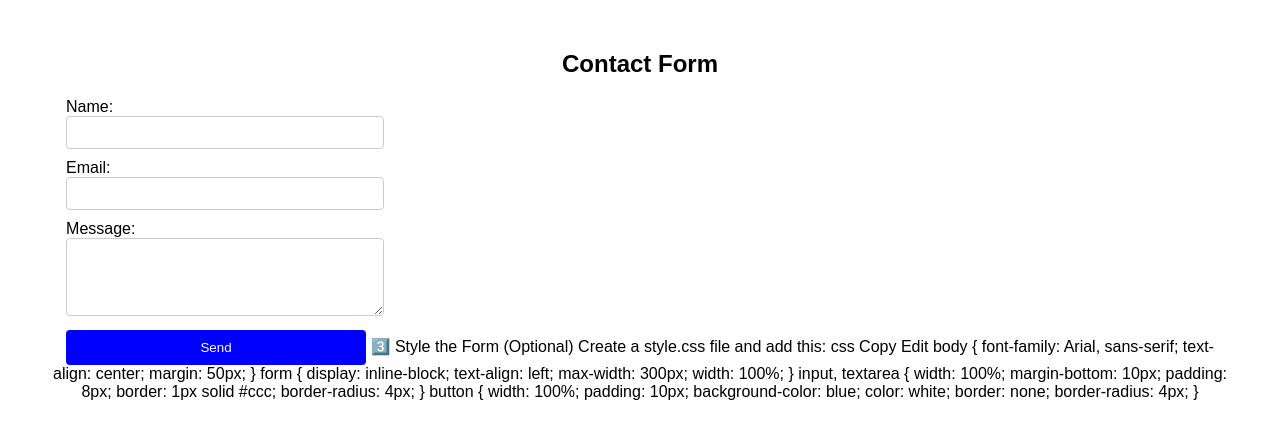
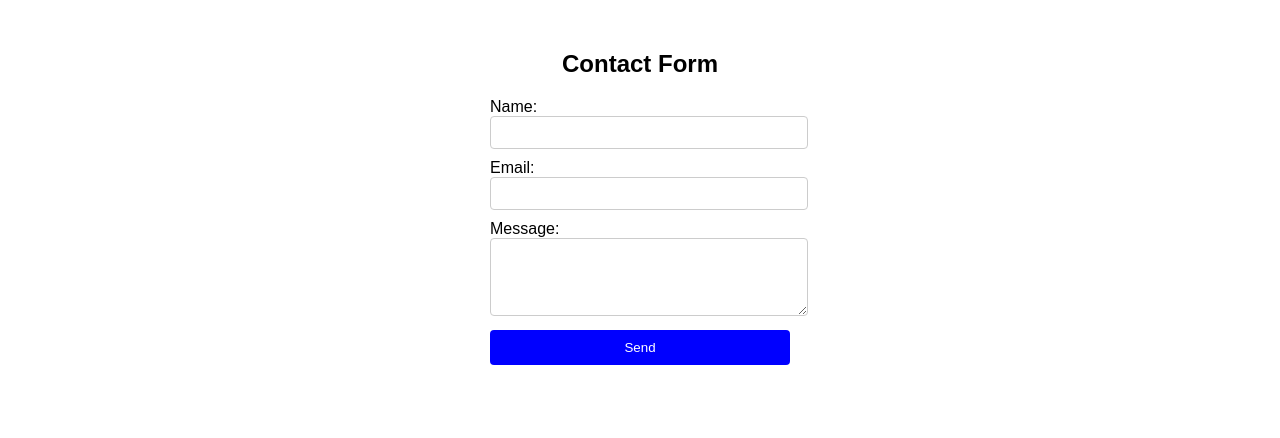
Before and after one commit to VikasGrowth/simpleForm, a plain HTML site: page index.html in a window 1280 px wide. Drawn offline with Linux system fonts and the light colour scheme.

Commit message:
Update index.html

```diff
--- a/index.html
+++ b/index.html
@@ -22,38 +22,3 @@
     </form>
 </body>
 </html>
-3️⃣ Style the Form (Optional)
-Create a style.css file and add this:
-
-css
-Copy
-Edit
-body {
-    font-family: Arial, sans-serif;
-    text-align: center;
-    margin: 50px;
-}
-
-form {
-    display: inline-block;
-    text-align: left;
-    max-width: 300px;
-    width: 100%;
-}
-
-input, textarea {
-    width: 100%;
-    margin-bottom: 10px;
-    padding: 8px;
-    border: 1px solid #ccc;
-    border-radius: 4px;
-}
-
-button {
-    width: 100%;
-    padding: 10px;
-    background-color: blue;
-    color: white;
-    border: none;
-    border-radius: 4px;
-}
```
